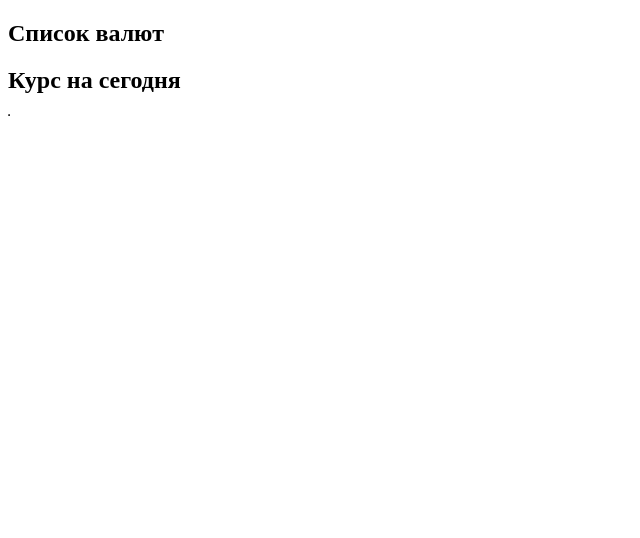
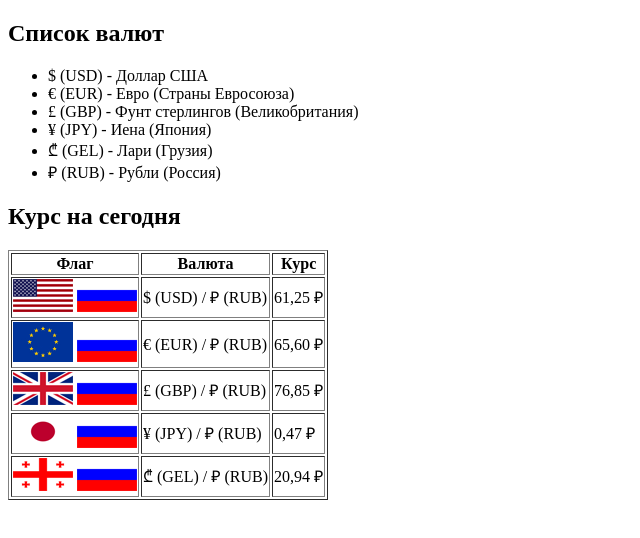
Before and after one commit to antoniouo/core-html-table, a plain HTML site: page index.html in a window 1280 px wide. Shown: the whole page, without its empty margins (0-640 px from the left). Drawn offline with Linux system fonts and the light colour scheme.

Commit message:
release 2

```diff
--- a/index.html
+++ b/index.html
@@ -6,11 +6,35 @@
 </head>
 <body>
     <h2>Список валют</h2>
-    <!-- Тут вставьте список валют -->
+    <ul>
+        <li>$ (USD) - Доллар США</li>
+        <li>€ (EUR) - Евро (Страны Евросоюза)</li>
+        <li>£ (GBP) - Фунт стерлингов (Великобритания)</li>
+        <li>¥ (JPY) - Иена (Япония)</li>
+        <li>₾ (GEL) - Лари (Грузия)</li>
+        <li>₽ (RUB) - Рубли (Россия)</li>
+    </ul>
 
     <h2>Курс на сегодня</h2>
     <table border="1">
-        <!-- Заполните таблицу с курсом валют -->
+       <tr>
+           <th>Флаг</th><th>Валюта</th><th>Курс</th>
+       </tr>
+       <tr>
+            <td><img src="img/usa.jpeg"> <img src="img/russia.jpg"></td><td>$ (USD) / ₽ (RUB)</td><td>61,25 ₽</td>
+       </tr>
+       <tr>
+            <td><img src="img/Europe.jpg"> <img src="img/russia.jpg"></td><td>€ (EUR) / ₽ (RUB)</td><td>65,60 ₽</td>
+       </tr>
+       <tr>
+            <td><img src="img/velikobritaniya.jpeg"> <img src="img/russia.jpg"></td><td>£ (GBP) / ₽ (RUB)</td><td>76,85 ₽</td>
+       </tr>
+       <tr>
+            <td><img src="img/yapan.jpg"> <img src="img/russia.jpg"></td><td>¥ (JPY) / ₽ (RUB)</td><td>0,47 ₽</td>
+       </tr>
+       <tr>
+            <td><img src="img/gruziya.jpg"> <img src="img/russia.jpg"></td><td>₾ (GEL) / ₽ (RUB)</td><td>20,94 ₽</td>
+       </tr>
 
     </table>
 </body>
```
Also changed, not shown: img/Europe.jpg (added), img/gruziya.jpg (added), img/russia.jpg (added), img/usa.jpeg (added), img/velikobritaniya.jpeg (added), img/yapan.jpg (added).
